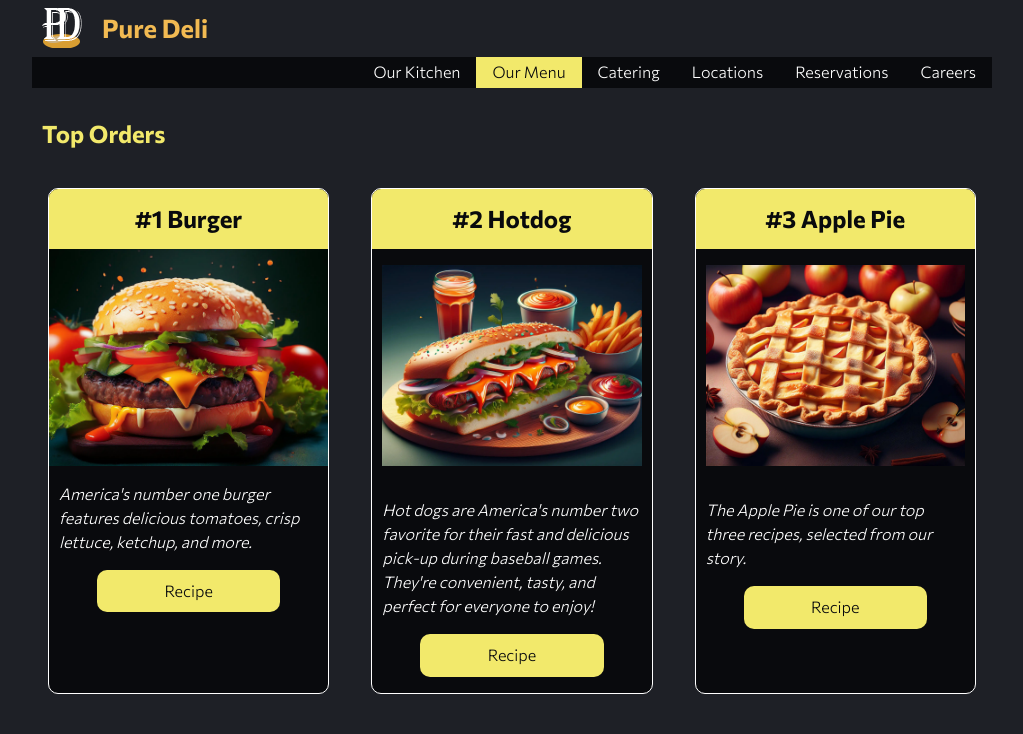
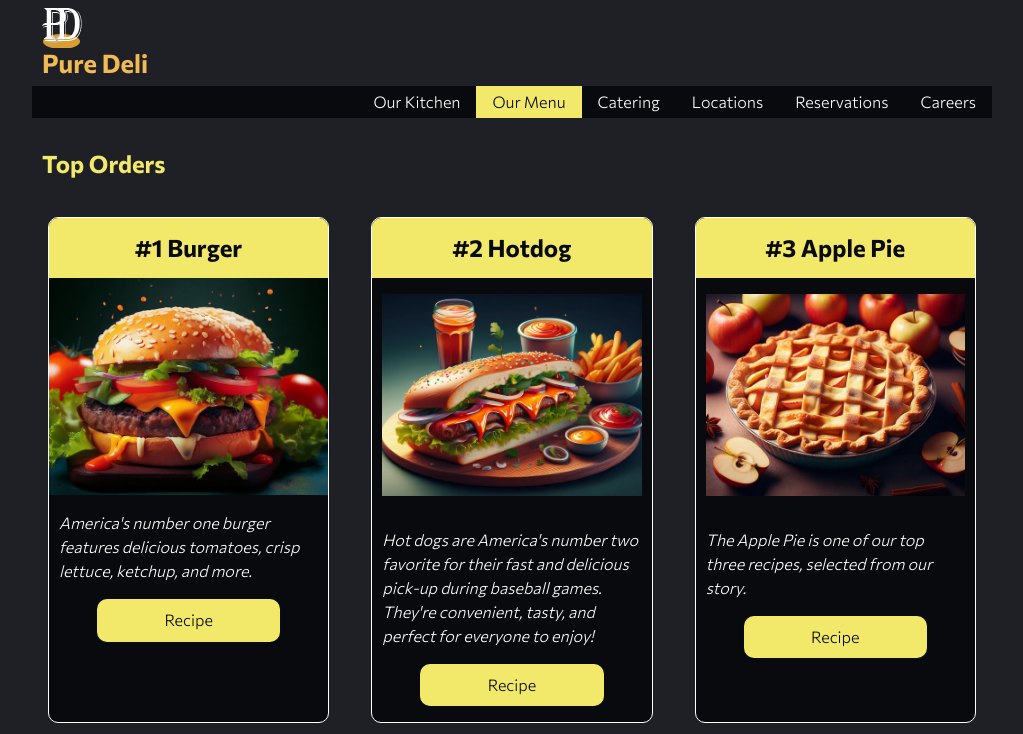
Before and after one commit to SpyArmy/Unit04-Diner, a plain HTML site: page index.html in a window 1280 px wide. Shown: the top 734 px of the page, without its empty margins (128-1151 px from the left). Drawn offline with nearby package versions, Linux system fonts and the light colour scheme; a web font is replaced by a local one.

Commit message:
logo update3

```diff
--- a/scss/_small.scss
+++ b/scss/_small.scss
@@ -22,13 +22,6 @@ body {
 
 }
 
-// logo
-/*header {
-    img {
-        width: 100%;
-    }
-}
-
 // colors
 //#090A0D black
 //#1E2026 grey
@@ -42,7 +35,6 @@ body {
 #headerWrapper {border-bottom: 1px solid $greyColor;}
 header {
     display: grid;
-    grid-template-columns: 50px auto;
     column-gap: $gutter;
     align-items: center; //vertically
     padding: .5rem $gutter;
```
Also changed, not shown: css/styles.css, css/styles.min.css, 2 other files.
